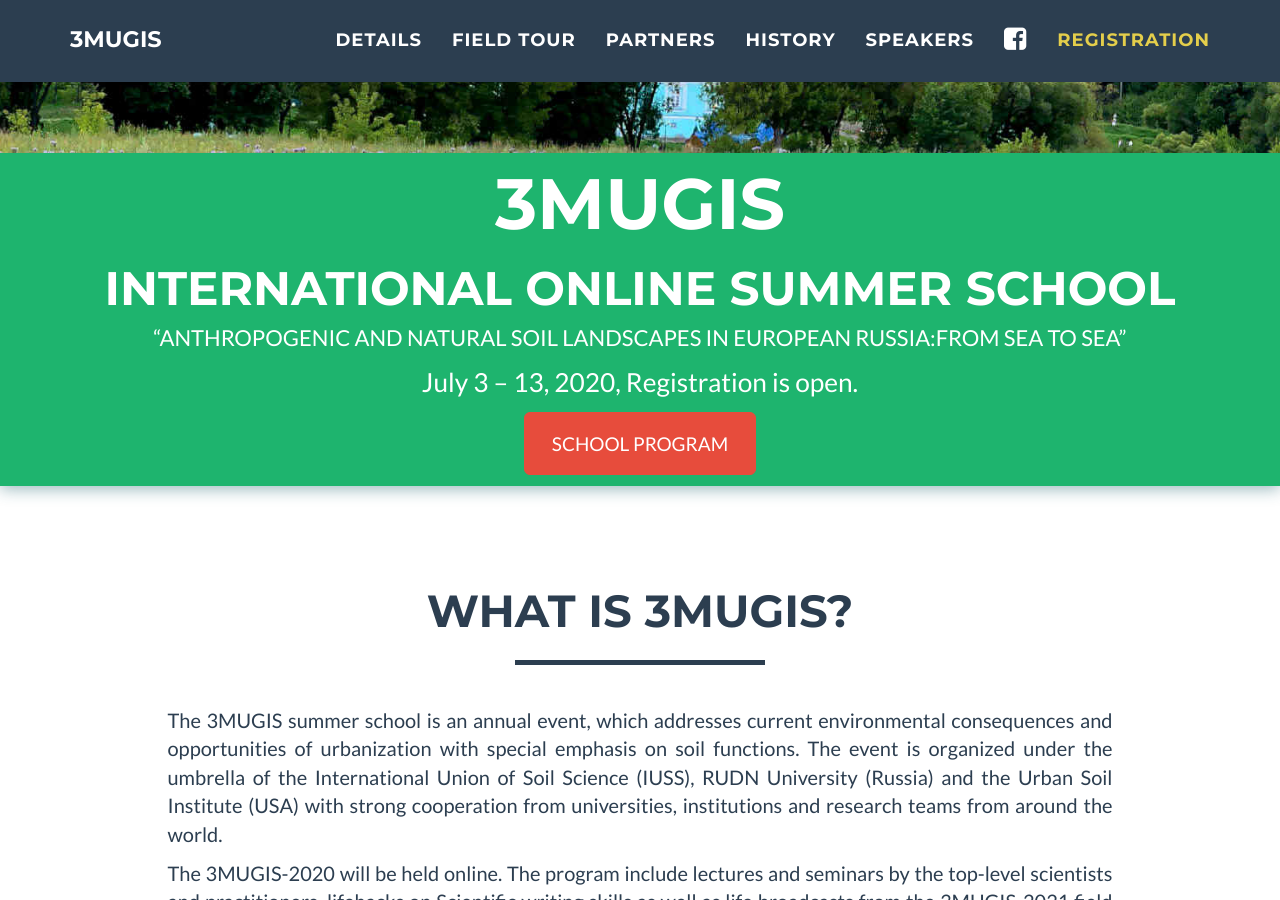
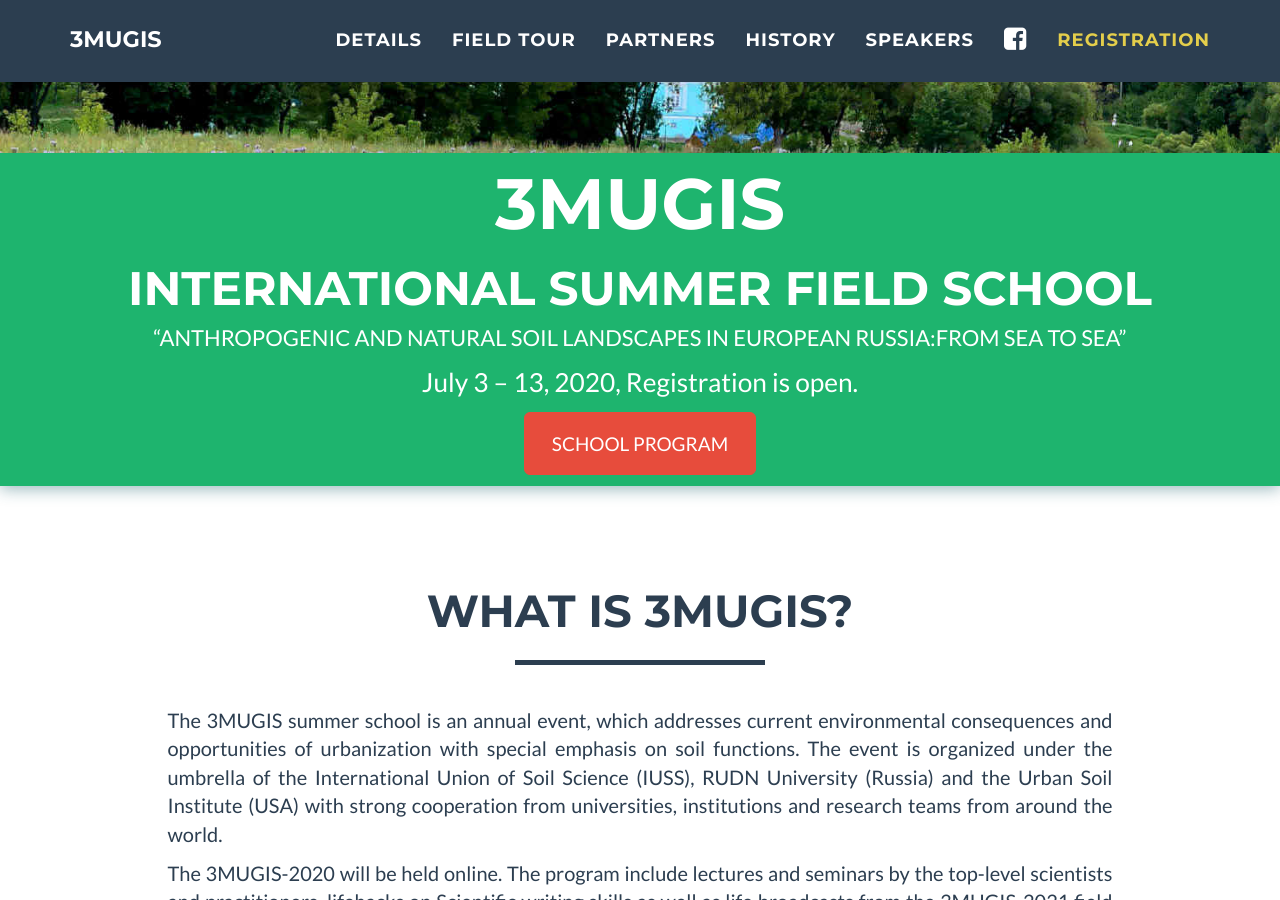
Before and after one commit to erasmus-rudn/erasmus-rudn.github.io, a Jekyll site: the page built from index.md, in a window 1280 px wide and 900 px high, scrolled down 387 px. Built offline with Jekyll 4.4.1, drawn with Linux system fonts in a browser that asks for light colours.

Commit message:
Update header.html

```diff
--- a/_includes/header.html
+++ b/_includes/header.html
@@ -26,7 +26,7 @@
                         <span class="name">{{ site.title }}</span>
                     </div>
                     <div class="intro-text">
-                        <span class="name" style="font-size:47px">INTERNATIONAL ONLINE SUMMER SCHOOL</span>
+                        <span class="name" style="font-size:47px">INTERNATIONAL SUMMER FIELD SCHOOL</span>
                         <p><span ><q style="font-size:22px">{{page.the_year_motto}}</q></span></p>
                         <!--<span class="skills"><q>{{page.motto_addition}}</q></span>-->
                         <span class="skills">{{ page.school_dates}}</span>
```
